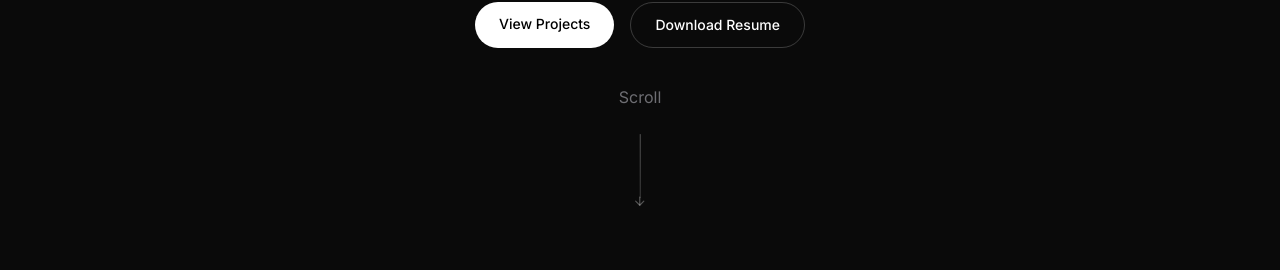
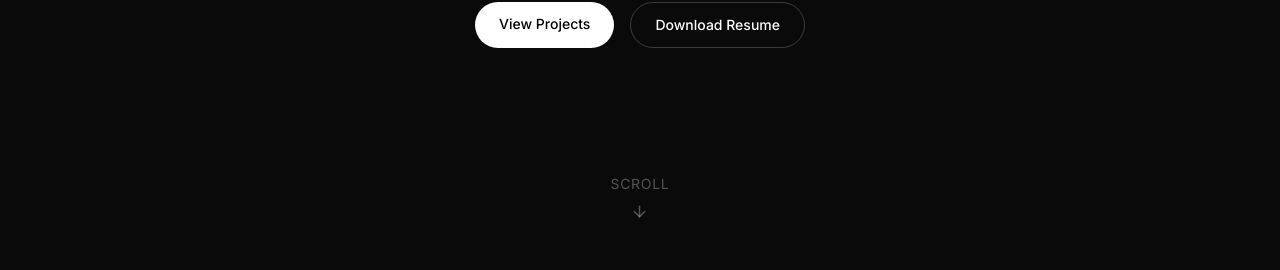
Before and after one commit to kishanssg/portfolio, a Next.js app: page / in a window 1280 px wide. Shown: the part 622-892 px from the top of the page. Built offline with nearby package versions, Linux system fonts and the light colour scheme.

Commit message:
fix: clean simple scroll indicator at bottom

```diff
--- a/src/components/professional/Hero.tsx
+++ b/src/components/professional/Hero.tsx
@@ -82,28 +82,25 @@ export default function Hero() {
                     </a>
                 </motion.div>
 
-                {/* Scroll indicator */}
+                {/* Scroll indicator - positioned at absolute bottom */}
                 <motion.div
                     initial={{ opacity: 0 }}
                     animate={isInView ? { opacity: 1 } : {}}
                     transition={{ duration: 1, delay: 1 }}
-                    className="absolute bottom-12 left-1/2 -translate-x-1/2"
+                    className="absolute bottom-8 left-1/2 -translate-x-1/2"
                 >
-                    <div className="flex flex-col items-center gap-4">
-                        <span className="text-sm text-[#6E6E73]">Scroll</span>
                     <motion.div
-                            animate={{ y: [0, 10, 0] }}
+                        animate={{ y: [0, 6, 0] }}
                         transition={{
                             duration: 1.5,
                             repeat: Infinity,
                             ease: "easeInOut",
                         }}
-                            className="flex flex-col items-center"
+                        className="flex flex-col items-center gap-2 text-white/30"
                     >
-                            <div className="w-[1px] h-16 bg-gradient-to-b from-white/30 to-white/20" />
-                            <ArrowDown size={14} className="text-white/30 -mt-1" />
+                        <span className="text-xs tracking-wider">SCROLL</span>
+                        <ArrowDown size={18} />
                     </motion.div>
-                    </div>
                 </motion.div>
             </div>
         </section>
```
Lines whose indentation alone changed are shown as unchanged.
